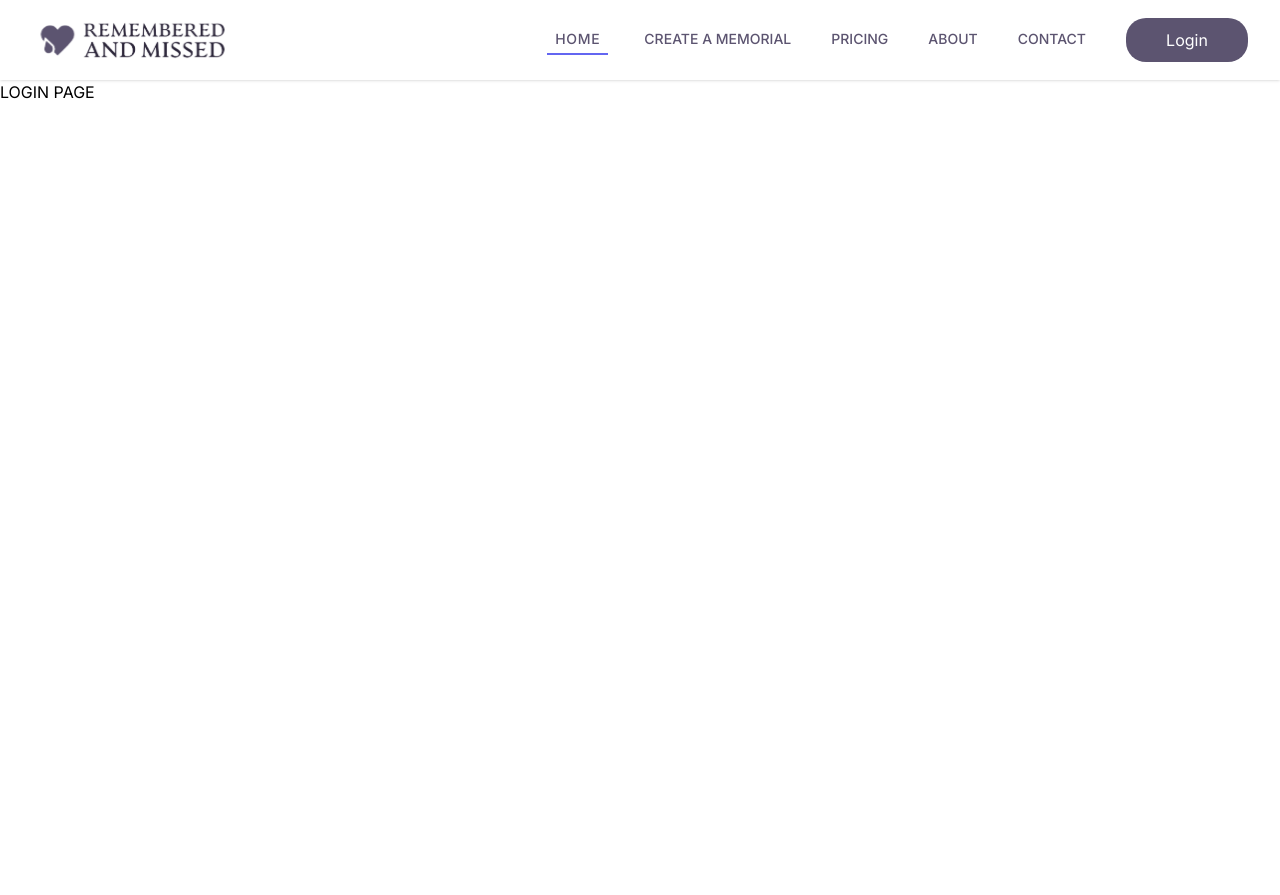
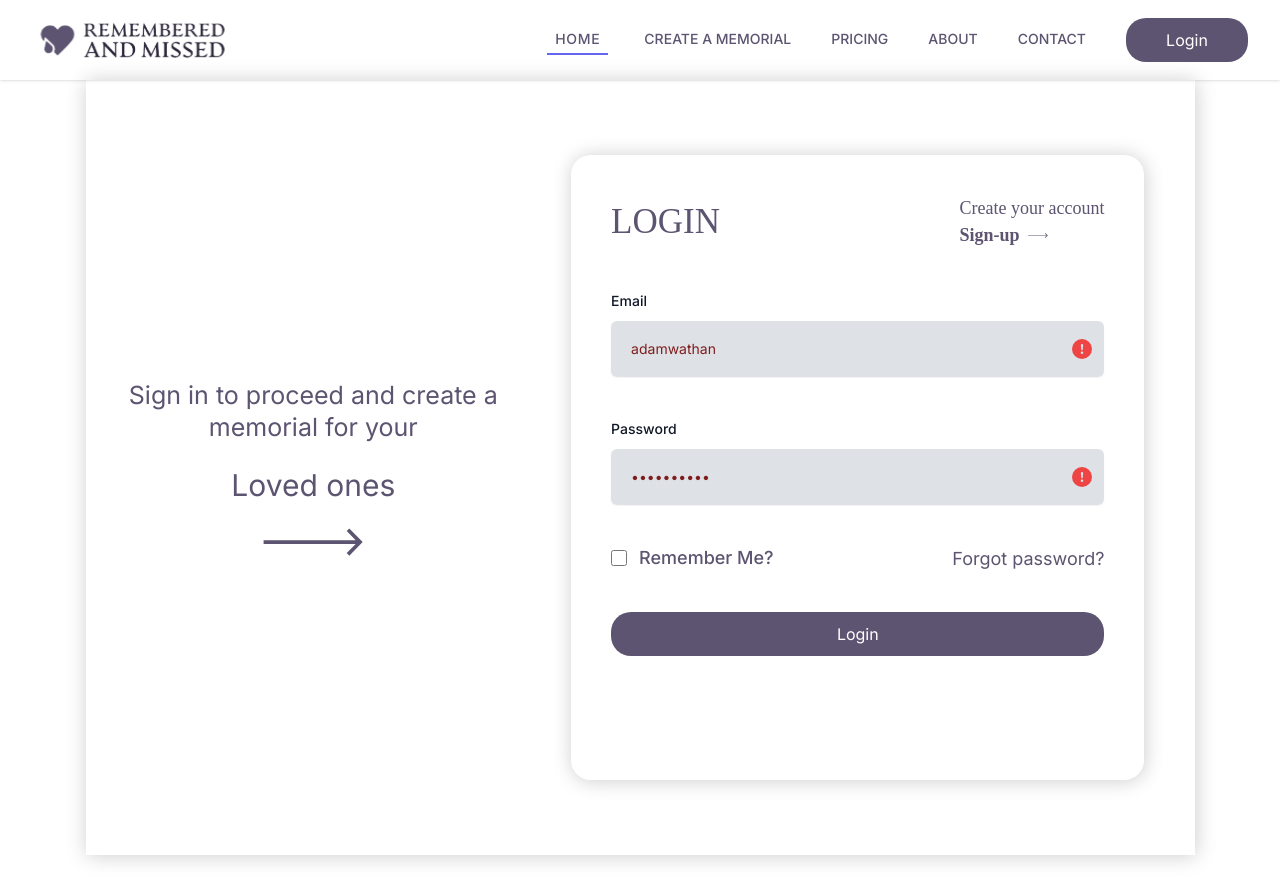
Before and after one commit to Arsanyos/remembered-and-missed, a Next.js app: page /login in a window 1280 px wide. Before the commit the page ends 800 px from the top, so only its background shows below. Built offline with nearby package versions, Linux system fonts and the light colour scheme.

Commit message:
setup login page

```diff
--- a/app/components/TopBar.jsx
+++ b/app/components/TopBar.jsx
@@ -1,10 +1,10 @@
-'use client'
+"use client";
 
 import { Fragment } from "react";
 import { Disclosure, Menu, Transition } from "@headlessui/react";
 import { Bars3Icon, XMarkIcon } from "@heroicons/react/24/outline";
 import Image from "next/image";
-import { useRouter } from 'next/navigation'
+import { useRouter } from "next/navigation";
 function classNames(...classes) {
   return classes.filter(Boolean).join(" ");
 }
@@ -40,7 +40,7 @@ const TopBar = () => {
                 <div className="hidden sm:ml-6 sm:flex sm:space-x-8">
                   {/* Current: "border-indigo-500 text-gray-900", Default: "border-transparent text-gray-500 hover:border-gray-300 hover:text-gray-700" */}
                   <a
-                    href="#"
+                    href="/"
                     className="inline-flex items-center border-b-2 border-indigo-500 px-2 pt-1 pb-1 text-sm font-medium text-[#5C5470] tracking-wider"
                   >
                     HOME
@@ -75,10 +75,12 @@ const TopBar = () => {
                 {/* Profile dropdown */}
                 <Menu as="div" className="relative ml-3">
                   <div>
-                    <Menu.Button onClick={()=>{
-                      router.push('/login')
-                    }} className="text-white w-[122px] bg-[#5C5470] p-[10px] rounded-[20px]">
-                      <span className="sr-only">Open user menu</span>
+                    <Menu.Button
+                      onClick={() => {
+                        router.push("/login");
+                      }}
+                      className="text-white w-[122px] bg-[#5C5470] p-[10px] rounded-[20px]"
+                    >
                       Login
                     </Menu.Button>
                   </div>
--- a/app/login/page.jsx
+++ b/app/login/page.jsx
@@ -1,5 +1,148 @@
+import Image from "next/image";
+import { BsExclamationCircleFill } from "react-icons/bs";
 const Login = () => {
-  return <>LOGIN PAGE</>;
+  return (
+    <div className="flex justify-center items-center ">
+      <div
+        id="login-container"
+        className="w-[1109px] h-auto mb-10 flex flex-wrap py-[35px] px-[10px] shadow-customFigma "
+      >
+        <div
+          id="first-login-half"
+          className="flex flex-col items-center justify-center gap-5 py-[100px] px-[30px]  w-[40%]"
+        >
+          <h3 className="text-center text-[#5C5470] text-[25px] leading-[32px] font-500">
+            Sign in to proceed and create a memorial for your
+          </h3>
+          <p className="text-[#5C5470] text-center text-[30px] font-400">
+            Loved ones
+          </p>
+          <Image src="/arrow.svg" width={100} height={20} alt="arrow-icon" />
+        </div>
+        <div id="second-login-half" className="w-[60%] p-10 ">
+          <div className="shadow-customFigma rounded-[20px] p-10 flex flex-col gap-10 ">
+            <div className="flex justify-between items-center">
+              <h1 className="text-[35px] text-[#5C5470] leading-[44px] font-500 font-[Lora]">
+                LOGIN
+              </h1>
+              <div className="flex flex-col">
+                <span className="font-[Montserrat] text-[#5C5470] font-400 text-[18px]">
+                  Create your account
+                </span>
+                <button className="flex items-center gap-2 font-[Montserrat] text-[#5C5470] font-extrabold text-[18px]">
+                  Sign-up{" "}
+                  <Image
+                    src="/arrow.svg"
+                    width={20}
+                    height={20}
+                    alt="arrow-icon"
+                  />{" "}
+                </button>
+              </div>
+            </div>
+            <div>
+              <div>
+                <label
+                  htmlFor="email"
+                  className="block text-sm font-medium leading-6 text-gray-900"
+                >
+                  Email
+                </label>
+                <div className="relative mt-2 rounded-md shadow-sm">
+                  <input
+                    type="email"
+                    name="email"
+                    id="email"
+                    className="block py-4 px-5 bg-[#DEE2E6] rounded-[30px] w-full rounded-md border-0 py-1.5 pr-10 text-red-900 ring-1 ring-transparent placeholder:text-red-300 focus:ring-2 focus:ring-transparent sm:text-sm sm:leading-6"
+                    placeholder="you@example.com"
+                    defaultValue="adamwathan"
+                    aria-invalid="true"
+                    aria-describedby="email-error"
+                  />
+                  <div className="pointer-events-none absolute inset-y-0 right-0 flex items-center pr-3">
+                    <BsExclamationCircleFill
+                      className="h-5 w-5 text-red-500"
+                      aria-hidden="true"
+                    />
+                  </div>
+                </div>
+                <p
+                  className="hidden mt-2 text-sm text-red-600"
+                  id="email-error"
+                >
+                  Not a valid email address.
+                </p>
+              </div>
+            </div>
+            <div>
+              <div>
+                <label
+                  htmlFor="password"
+                  className="block text-sm font-medium leading-6 text-gray-900"
+                >
+                  Password
+                </label>
+                <div className="relative mt-2 rounded-md shadow-sm">
+                  <input
+                    type="password"
+                    name="password"
+                    id="password"
+                    className="block py-4 px-5 bg-[#DEE2E6] rounded-[30px] w-full rounded-md border-0 py-1.5 pr-10 text-red-900 ring-1 ring-transparent placeholder:text-red-300 focus:ring-2 focus:ring-transparent sm:text-sm sm:leading-6"
+                    placeholder="you@example.com"
+                    defaultValue="adamwathan"
+                    aria-invalid="true"
+                    aria-describedby="password-error"
+                  />
+                  <div className="pointer-events-none absolute inset-y-0 right-0 flex items-center pr-3">
+                    <BsExclamationCircleFill
+                      className="h-5 w-5 text-red-500"
+                      aria-hidden="true"
+                    />
+                  </div>
+                </div>
+                <p
+                  className="hidden mt-2 text-sm text-red-600"
+                  id="password-error"
+                >
+                  Not a valid password.
+                </p>
+              </div>
+            </div>
+            <div className="flex justify-between items-center">
+              <div className="relative flex items-start">
+                <div className="flex h-6 items-center">
+                  <input
+                    id="comments"
+                    aria-describedby="comments-description"
+                    name="comments"
+                    type="checkbox"
+                    className="h-4 w-4 rounded border-gray-300 text-indigo-600 focus:ring-indigo-600"
+                  />
+                </div>
+                <div className="ml-3 text-sm leading-6">
+                  <label
+                    htmlFor="comments"
+                    className="font-medium text-[18px] text-[#5C5470]"
+                  >
+                    Remember Me?
+                  </label>{" "}
+                </div>
+              </div>
+              <span className="text-[18px] text-[#5C5470]">
+                Forgot password?
+              </span>
+            </div>
+            <button className="text-white w-full bg-[#5C5470] p-[10px] rounded-[20px]">
+              Login
+            </button>
+            <button className="text-white w-full bg-transparent border-[#5C5470] p-[10px] rounded-[20px]">
+              asdasd
+            </button>
+          </div>
+        </div>
+      </div>
+    </div>
+  );
 };
 
 export default Login;
--- a/package.json
+++ b/package.json
@@ -18,6 +18,7 @@
     "postcss": "8.4.24",
     "react": "18.2.0",
     "react-dom": "18.2.0",
+    "react-icons": "^4.9.0",
     "tailwindcss": "3.3.2"
   }
 }
--- a/tailwind.config.js
+++ b/tailwind.config.js
@@ -1,18 +1,21 @@
 /** @type {import('tailwindcss').Config} */
 module.exports = {
   content: [
-    './pages/**/*.{js,ts,jsx,tsx,mdx}',
-    './components/**/*.{js,ts,jsx,tsx,mdx}',
-    './app/**/*.{js,ts,jsx,tsx,mdx}',
+    "./pages/**/*.{js,ts,jsx,tsx,mdx}",
+    "./components/**/*.{js,ts,jsx,tsx,mdx}",
+    "./app/**/*.{js,ts,jsx,tsx,mdx}",
   ],
   theme: {
     extend: {
+      boxShadow: {
+        customFigma: "1px 1px 20px rgba(0, 0, 0, 0.2)",
+      },
       backgroundImage: {
-        'gradient-radial': 'radial-gradient(var(--tw-gradient-stops))',
-        'gradient-conic':
-          'conic-gradient(from 180deg at 50% 50%, var(--tw-gradient-stops))',
+        "gradient-radial": "radial-gradient(var(--tw-gradient-stops))",
+        "gradient-conic":
+          "conic-gradient(from 180deg at 50% 50%, var(--tw-gradient-stops))",
       },
     },
   },
   plugins: [],
-}
+};
```
Also changed, not shown: public/arrow.svg (added), 1 other file (tests, documents, lock files or other folders).
